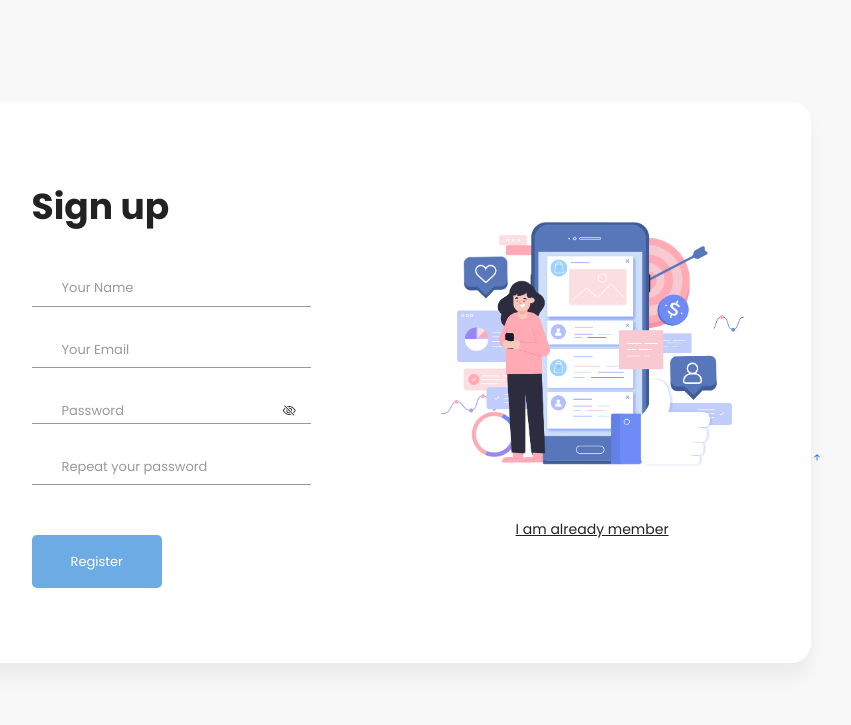
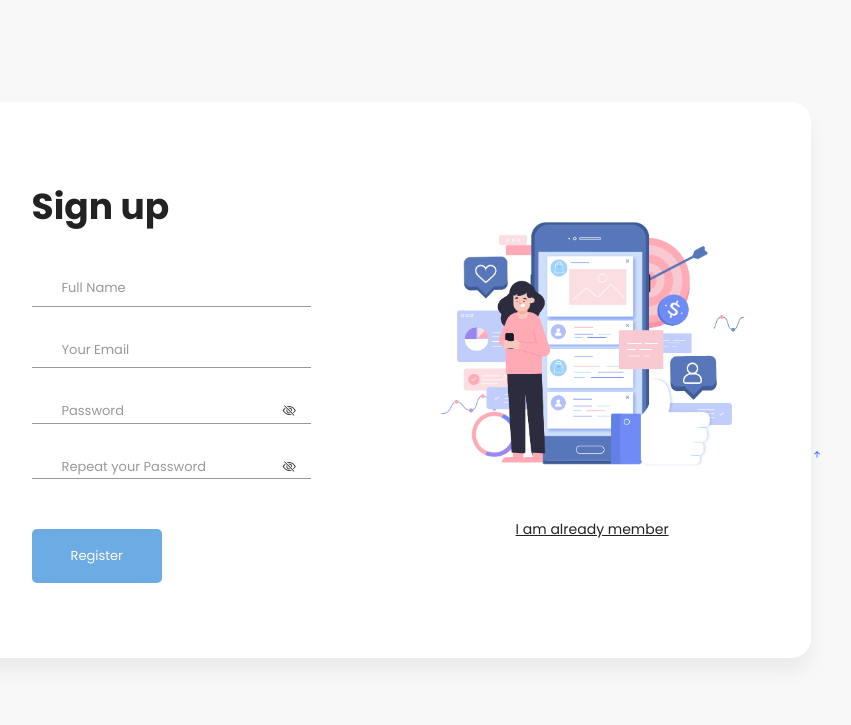
Before and after one commit to Aditya-Datar/OCR_Based_Allergen_Detection, a Flask app: page /register in a window 1280 px wide. Shown: the top 725 px of the page, without its empty margins (273-1124 px from the left). After the commit the page ends 583 px from the top, so only its background shows below. Run offline with Flask 3, Linux system fonts and the light colour scheme; some libraries are stand-ins or nearby versions; some web fonts are replaced.

Commit message:
Minor Bug Fixes

```diff
--- a/app.py
+++ b/app.py
@@ -141,7 +141,7 @@
         #     finalAllergenList += allergenDict[allergen]
         # if otherAllergenList[0] != '':
         #     finalAllergenList.append(otherAllergenList)
-        user = db.users.find_one({'username': session['username']})
+        user = db.users.find_one({'email': session['email']})
         if user:
             updatedUserDetails = {'fullName':fullName, 'email':email, 'mobile':mobile, 'gender':gender, 'age':age, 'allergenCategory':allergenCategory,'allergenCategoryList':allergenCategoryList, 'otherAllergenList':otherAllergenList}
             db.users.update_one({'username': session['username']}, {'$set': updatedUserDetails})
--- a/templates/index.html
+++ b/templates/index.html
@@ -132,7 +132,7 @@
                 <li><a class="nav-link scrollto" href="#features">App Features</a></li>
                 <li><a class="nav-link scrollto" href="#faq">F.A.Q</a></li>
 
-                <li><a class="getstarted scrollto" href="{{ url_for('login') }}">Login</a></li>
+                <li><a class="getstarted scrollto" href="{{ url_for('login') }}" class = "logout">Login</a></li>
             </ul>
             <i class="bi bi-list mobile-nav-toggle"></i>
         </nav><!-- .navbar -->
--- a/templates/register.html
+++ b/templates/register.html
@@ -40,7 +40,7 @@
                     <h2 class="form-title">Sign up</h2>
                     <form method="POST" action="{{ url_for('register') }}" class="register-form" id="register-form">
                         <div class="form-group">
-                            <input type="text" name="name" id="name" placeholder="Your Name" required/>
+                            <input type="text" name="name" id="name" placeholder="Full Name" required/>
                         </div>
                         <div class="form-group">
                             <input type="email" name="email" id="email" placeholder="Your Email" required/>
@@ -60,9 +60,23 @@
                                 </div>
                             </div>
                         </div>
+
                         <div class="form-group">
+                        <div>
+                            <label for="confirm-password"></label>
+                            <input type="password" name="confirm-password" id="confirm-password" placeholder="Repeat your Password" />
+                        </div>
+
+                        <div id="repeatClickable" style="margin-top: -30px;
+                        border-bottom: 1px solid #999; cursor: text;">
+                            <i class="bi bi-eye-slash" id="toggleRepeatPassword" style="margin-left: 90%; cursor: pointer;"></i>
+                        </div>
+                    </div>
+
+
+                        <!-- <div class="form-group">
                             <input type="password" name="confirm-password" id="confirm-password" placeholder="Repeat your password" required/>
-                        </div>
+                        </div> -->
                         <div class="form-group form-button">
                             <input type="submit" name="signup" id="signup" class="form-submit" value="Register" />
                         </div>
@@ -105,7 +119,9 @@
     </script>
     <script>
         const togglePassword = document.querySelector("#togglePassword");
+        const toggleRepeatPassword = document.querySelector("#toggleRepeatPassword");
         const password = document.querySelector("#password");
+        const confirmPassword = document.querySelector("#confirm-password");
 
         togglePassword.addEventListener("click", function () {
             // toggle the type attribute
@@ -116,9 +132,21 @@
             this.classList.toggle("bi-eye");
         });
 
+        toggleRepeatPassword.addEventListener("click", function () {
+            // toggle the type attribute
+            const type = confirmPassword.getAttribute("type") === "password" ? "text" : "password";
+            confirmPassword.setAttribute("type", type);
+
+            // toggle the icon
+            this.classList.toggle("bi-eye");
+        });
+
         $("#clickable").click(() => {
             $("#password").focus();
-        })
+        });
+        $("#repeatClickable").click(() => {
+            $("#confirm-password").focus();
+        });
     </script>
 </body>
 
```
